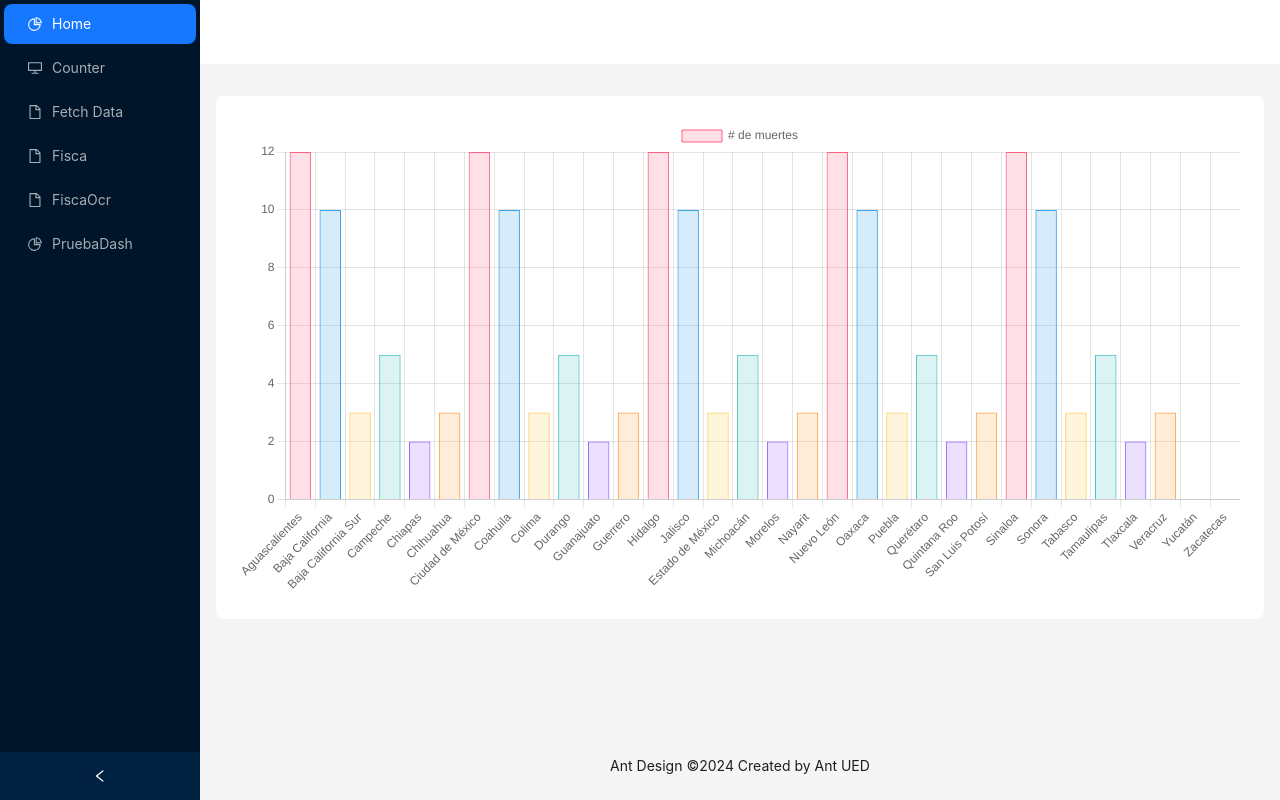
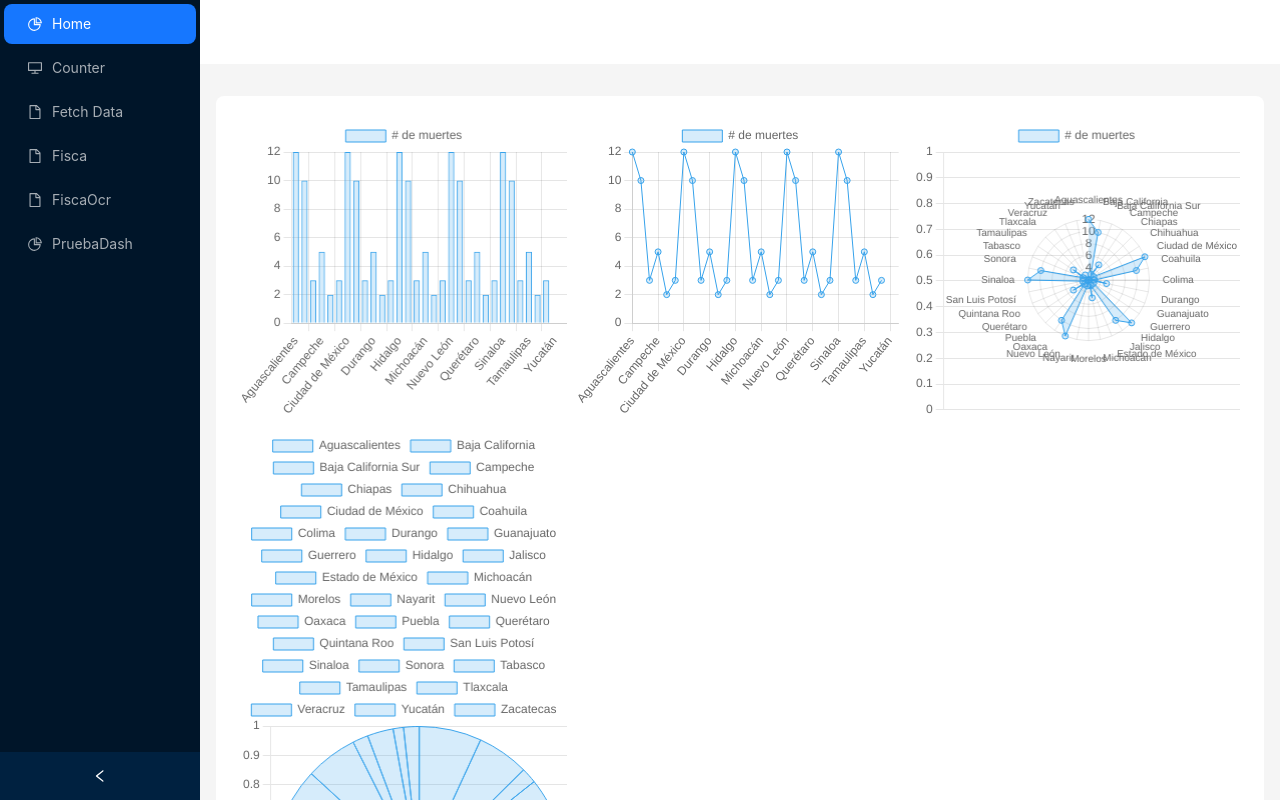
Before and after one commit to Mahn17/ProyectoFisca, a React (Create React App) app in the folder ClientApp/: page /graphs in a window 1280 px wide. Shown: the top 800 px of the page. Built offline with nearby package versions, Linux system fonts and the light colour scheme.

Commit message:
Actualizacion, mas pruebas

```diff
--- a/ClientApp/src/components/Graphs.js
+++ b/ClientApp/src/components/Graphs.js
@@ -5,9 +5,17 @@ export class Graphs extends Component {
   static displayName = Graphs.name;
 
   componentDidMount() {
-    const ctx = this.chartRef.getContext('2d');
+    // Crear gráficos con los mismos datos pero distintos tipos
+    this.createChart(this.barChartRef, 'bar');
+    this.createChart(this.lineChartRef, 'line');
+    this.createChart(this.pieChartRef, 'pie');
+    this.createChart(this.radarChartRef, 'radar');
+  }
+
+  createChart(ref, type) {
+    const ctx = ref.getContext('2d');
     new Chart(ctx, {
-      type: 'bar',
+      type: type,
       data: {
         labels: [
           'Aguascalientes', 'Baja California', 'Baja California Sur', 'Campeche', 'Chiapas', 'Chihuahua',
@@ -19,26 +27,14 @@ export class Graphs extends Component {
         datasets: [{
           label: '# de muertes',
           data: [12, 10, 3, 5, 2, 3, 12, 10, 3, 5, 2, 3, 12, 10, 3, 5, 2, 3, 12, 10, 3, 5, 2, 3, 12, 10, 3, 5, 2, 3],
-          backgroundColor: [
-            'rgba(255, 99, 132, 0.2)',
-            'rgba(54, 162, 235, 0.2)',
-            'rgba(255, 206, 86, 0.2)',
-            'rgba(75, 192, 192, 0.2)',
-            'rgba(153, 102, 255, 0.2)',
-            'rgba(255, 159, 64, 0.2)',
-          ],
-          borderColor: [
-            'rgba(255, 99, 132, 1)',
-            'rgba(54, 162, 235, 1)',
-            'rgba(255, 206, 86, 1)',
-            'rgba(75, 192, 192, 1)',
-            'rgba(153, 102, 255, 1)',
-            'rgba(255, 159, 64, 1)',
-          ],
+          backgroundColor: 'rgba(54, 162, 235, 0.2)',
+          borderColor: 'rgba(54, 162, 235, 1)',
           borderWidth: 1,
         }],
       },
       options: {
+        maintainAspectRatio: false, // Permite que los gráficos se ajusten a su contenedor
+        responsive: true,
         scales: {
           y: {
             beginAtZero: true,
@@ -50,8 +46,25 @@ export class Graphs extends Component {
 
   render() {
     return (
-      <div>
-        <canvas ref={(ref) => this.chartRef = ref} id="myChart" width="400" height="190"></canvas>
+      <div style={{
+        display: 'grid',
+        gridTemplateColumns: 'repeat(auto-fit, minmax(250px, 1fr))',
+        gap: '10px'
+      }}>
+        <div style={{ width: '100%', height: '300px' }}>
+          <canvas ref={(ref) => this.barChartRef = ref} />
+        </div>
+        <div style={{ width: '100%', height: '300px' }}>
+          <canvas ref={(ref) => this.lineChartRef = ref} />
+        </div>
+        <div style={{ width: '100%', height: '300px' }}>
+          <canvas ref={(ref) => this.radarChartRef = ref} />
+        </div>
+
+
+        <div style={{ width: '100%', height: '600px' }}>
+          <canvas ref={(ref) => this.pieChartRef = ref} />
+        </div>
       </div>
     );
   }
```
